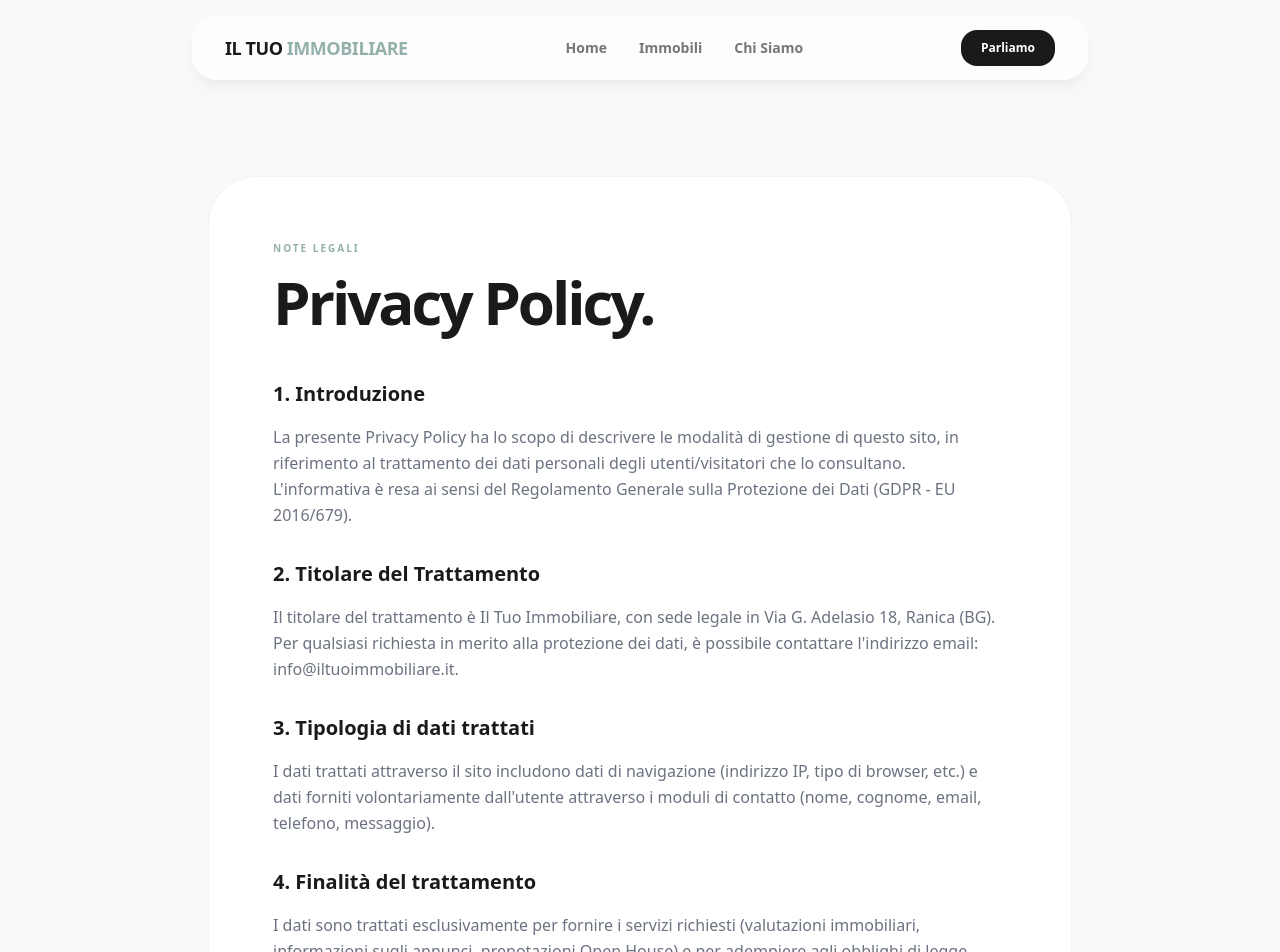
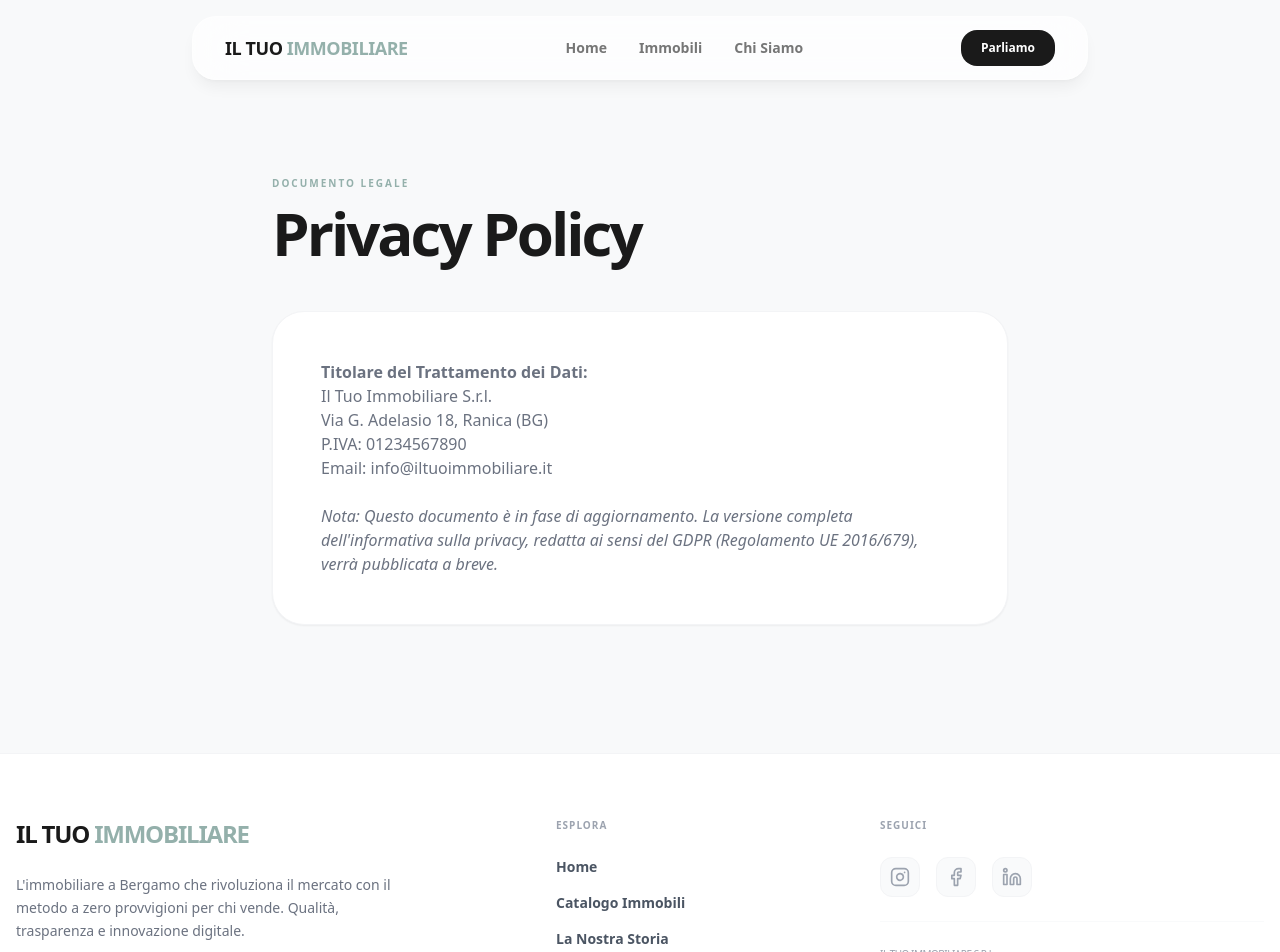
Before and after one commit to Chjnzo/ITI2.0, a React (Vite) app: page /privacy in a window 1280 px wide. Shown: the top 952 px of the page. Built offline with nearby package versions, Linux system fonts and the light colour scheme.

Commit message:
[dyad] Aggiornata Privacy Policy e verificata integrazione Footer - wrote 1 file(s)

```diff
--- a/src/pages/Privacy.tsx
+++ b/src/pages/Privacy.tsx
@@ -4,65 +4,31 @@ import React from 'react';
 import Header from '@/components/Header';
 import Footer from '@/components/Footer';
 import { Helmet } from 'react-helmet-async';
-import { motion } from 'framer-motion';
 
 const Privacy = () => {
   return (
     <div className="min-h-screen bg-[#f8f9fa] font-sans text-[#1a1a1a]">
       <Helmet>
         <title>Privacy Policy | Il Tuo Immobiliare</title>
-        <meta name="description" content="Informativa sulla privacy e trattamento dei dati personali di Il Tuo Immobiliare." />
+        <meta name="robots" content="noindex, nofollow" />
       </Helmet>
 
       <Header />
 
-      <main className="pt-44 pb-32">
-        <div className="container mx-auto px-4 max-w-4xl">
-          <motion.div
-            initial={{ opacity: 0, y: 20 }}
-            animate={{ opacity: 1, y: 0 }}
-            className="bg-white p-8 md:p-16 rounded-[48px] border border-gray-100 shadow-sm"
-          >
-            <span className="text-[10px] font-bold tracking-[0.2em] text-[#94b0ab] uppercase mb-4 block">Note Legali</span>
-            <h1 className="text-4xl md:text-6xl font-bold tracking-tighter mb-12">Privacy Policy.</h1>
+      <main className="pt-32 md:pt-44 pb-32 container mx-auto px-4 max-w-3xl">
+        <span className="text-[10px] font-bold tracking-[0.2em] text-[#94b0ab] uppercase mb-3 block">Documento Legale</span>
+        <h1 className="text-4xl md:text-6xl font-bold tracking-tighter mb-12">Privacy Policy</h1>
 
-            <div className="prose prose-gray max-w-none space-y-8 text-gray-500 leading-relaxed">
-              <section className="space-y-4">
-                <h2 className="text-xl font-bold text-[#1a1a1a]">1. Introduzione</h2>
-                <p>
-                  La presente Privacy Policy ha lo scopo di descrivere le modalità di gestione di questo sito, in riferimento al trattamento dei dati personali degli utenti/visitatori che lo consultano. L'informativa è resa ai sensi del Regolamento Generale sulla Protezione dei Dati (GDPR - EU 2016/679).
-                </p>
-              </section>
+        <div className="bg-white p-8 md:p-12 rounded-[32px] border border-gray-100 shadow-sm prose prose-gray max-w-none text-gray-500">
+          <p><strong>Titolare del Trattamento dei Dati:</strong><br />
+          Il Tuo Immobiliare S.r.l.<br />
+          Via G. Adelasio 18, Ranica (BG)<br />
+          P.IVA: 01234567890<br />
+          Email: info@iltuoimmobiliare.it</p>
 
-              <section className="space-y-4">
-                <h2 className="text-xl font-bold text-[#1a1a1a]">2. Titolare del Trattamento</h2>
-                <p>
-                  Il titolare del trattamento è Il Tuo Immobiliare, con sede legale in Via G. Adelasio 18, Ranica (BG). Per qualsiasi richiesta in merito alla protezione dei dati, è possibile contattare l'indirizzo email: info@iltuoimmobiliare.it.
-                </p>
-              </section>
-
-              <section className="space-y-4">
-                <h2 className="text-xl font-bold text-[#1a1a1a]">3. Tipologia di dati trattati</h2>
-                <p>
-                  I dati trattati attraverso il sito includono dati di navigazione (indirizzo IP, tipo di browser, etc.) e dati forniti volontariamente dall'utente attraverso i moduli di contatto (nome, cognome, email, telefono, messaggio).
-                </p>
-              </section>
-
-              <section className="space-y-4">
-                <h2 className="text-xl font-bold text-[#1a1a1a]">4. Finalità del trattamento</h2>
-                <p>
-                  I dati sono trattati esclusivamente per fornire i servizi richiesti (valutazioni immobiliari, informazioni sugli annunci, prenotazioni Open House) e per adempiere agli obblighi di legge.
-                </p>
-              </section>
-
-              <section className="space-y-4">
-                <h2 className="text-xl font-bold text-[#1a1a1a]">5. Diritti dell'interessato</h2>
-                <p>
-                  Gli interessati hanno il diritto di richiedere l'accesso ai propri dati, la rettifica, la cancellazione o la limitazione del trattamento, nonché il diritto di opporsi al trattamento stesso in qualsiasi momento.
-                </p>
-              </section>
-            </div>
-          </motion.div>
+          <p className="italic mt-6">
+            Nota: Questo documento è in fase di aggiornamento. La versione completa dell'informativa sulla privacy, redatta ai sensi del GDPR (Regolamento UE 2016/679), verrà pubblicata a breve.
+          </p>
         </div>
       </main>
 
```
